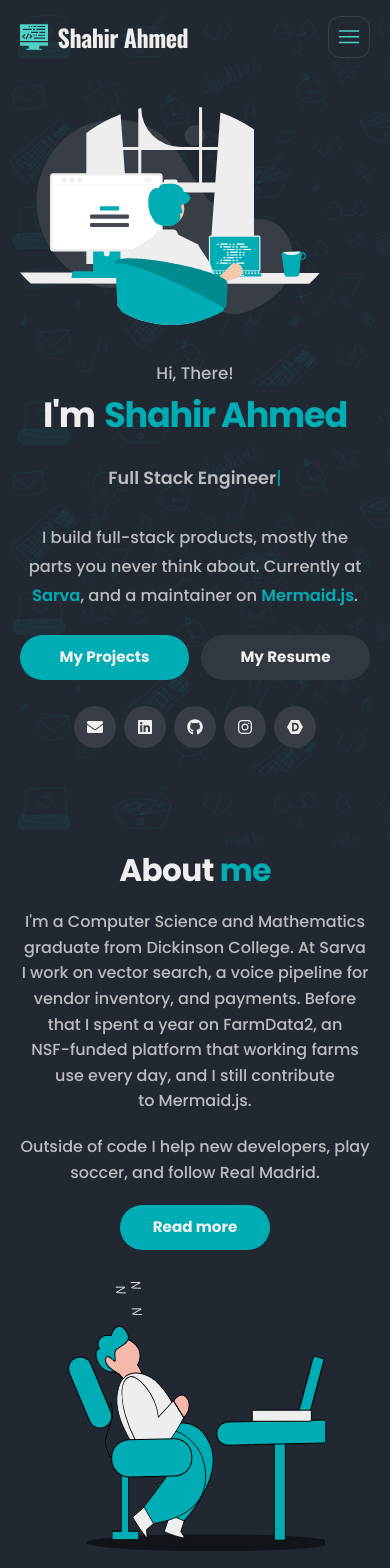
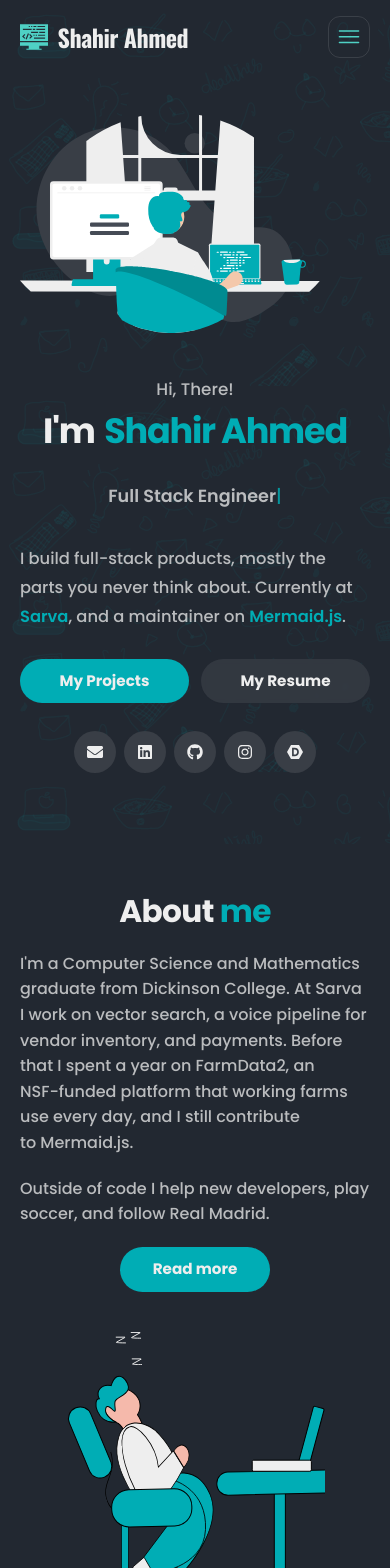
Before and after one commit to Shahir-47/shahirahmed.com, a Next.js app: page / in a window 390 px wide. Shown: the top 1568 px of the page. Built offline with nearby package versions, Linux system fonts and the light colour scheme; what @mui/material-nextjs would draw is missing.

Commit message:
fix: improve mobile alignment and spacing for better readability and layout consistency

```diff
--- a/src/components/ContactMe.jsx
+++ b/src/components/ContactMe.jsx
@@ -105,7 +105,7 @@ const ContactMe = () => {
 						fullWidth
 						required
 						multiline
-						minRows={6}
+						rows={6}
 						label="Your message"
 						name="message"
 						value={formData.message}
--- a/src/css/style.css
+++ b/src/css/style.css
@@ -1765,89 +1765,136 @@ p {
 
 /* =========================================================
    Mobile alignment
-   Short blocks centre so the narrow column reads as composed.
-   Long body copy stays left aligned, where centring hurts
-   readability, and card contents keep their own alignment.
+   Headings, images and the blocks themselves centre. The text
+   inside a paragraph stays left aligned, because centred prose
+   gives every line a different starting edge and is harder to
+   read at narrow widths.
    ========================================================= */
 
 @media (max-width: 900px) {
+	/* Centre the containers, not their prose */
 	.text-container,
 	.home-section,
-	.contact-intro {
-		align-items: center;
-		text-align: center;
-	}
-
+	.contact-intro,
 	.home-about > div {
 		align-items: center;
+		text-align: left;
+	}
+
+	.sub-text,
+	.home-copy,
+	.hero-lede,
+	.about-me-text,
+	.projects-link-p {
+		margin-inline: auto;
+		text-align: left;
+	}
+
+	/* Headings centre */
+	.first-text-container,
+	.second-text-container h5,
+	.typed-text-container {
+		justify-content: center;
 		text-align: center;
 	}
 
+	.home-heading,
+	.section-title,
+	.about-me,
+	.tools-header h2,
+	.timeline-section h2,
+	.hack-h2,
+	.projects-link-h2,
+	.github-stats-section > h2,
+	.oss-section > h2,
+	.certifications-section > h2,
+	.contact-connect-title,
+	#social-connect {
+		text-align: center;
+		width: 100%;
+	}
+
+	/* Images and artwork centre */
 	.home-art,
 	.image-container,
-	.contact-art {
+	.contact-art,
+	.computer,
+	.about-me-picture {
 		justify-self: center;
 		margin-inline: auto;
 	}
 
-	.sub-text,
-	.home-copy,
-	.hero-lede {
-		margin-inline: auto;
-	}
-
+	/* Actions and social rows centre */
 	.button-container,
 	.actions,
 	.contact-actions,
-	.social-icons {
+	.social-icons,
+	.contact-me-section .contact-connect .social-icons {
 		justify-content: center;
 	}
 
-	.first-text-container {
-		justify-content: center;
-	}
-
-	.second-text-container h5 {
-		justify-content: center;
-	}
-
-	.typed-text-container {
-		justify-content: center;
-	}
-
-	/* Cards and form fields keep their own left alignment */
+	/* Cards and fields keep their own alignment */
 	.home-work-card,
 	.home-work-links,
 	.contact-form,
-	.MuiFormControl-root {
-		text-align: left;
-	}
-
-	.home-work-links {
-		justify-content: flex-start;
-	}
-
-	.contact-connect {
-		text-align: center;
-	}
-
-	.contact-me-section .contact-connect .social-icons {
-		justify-content: center;
-	}
-
-	/* About: long prose stays left, the portrait and socials centre */
-	.about-me-picture {
-		margin-inline: auto;
-	}
-
-	.about-me-text-div .social-icons {
-		justify-content: center;
-	}
-
+	.MuiFormControl-root,
 	.tools-category,
 	.cert-section,
 	.oss-item,
 	.academic {
 		text-align: left;
 	}
-}
+
+	.home-work-links {
+		justify-content: flex-start;
+	}
+
+	/* More air between headings, blocks and artwork */
+	.home-section {
+		gap: 1.75rem;
+		padding-block: 3.5rem;
+	}
+
+	.home-about {
+		gap: 2.5rem;
+	}
+
+	.text-container {
+		gap: 1.75rem;
+	}
+
+	.first-block-home {
+		gap: 2.5rem;
+		padding-block: 2.5rem 4rem;
+	}
+
+	.about-page {
+		gap: clamp(3rem, 10vw, 4.5rem);
+	}
+
+	.about-me-div {
+		gap: 2rem;
+	}
+
+	.tools-grid,
+	.certifications-container {
+		gap: 1.25rem;
+	}
+
+	.contact-layout {
+		gap: 2.5rem;
+	}
+
+	.contact-art {
+		margin-top: 2rem;
+	}
+
+	.github-card {
+		gap: 1.75rem;
+	}
+
+	/* Contact page only: the footer sits flush under the connect block */
+	body:has(.contact-me-section) .footer {
+		padding: 0 var(--page-pad) 2.25rem;
+	}
+}
```
